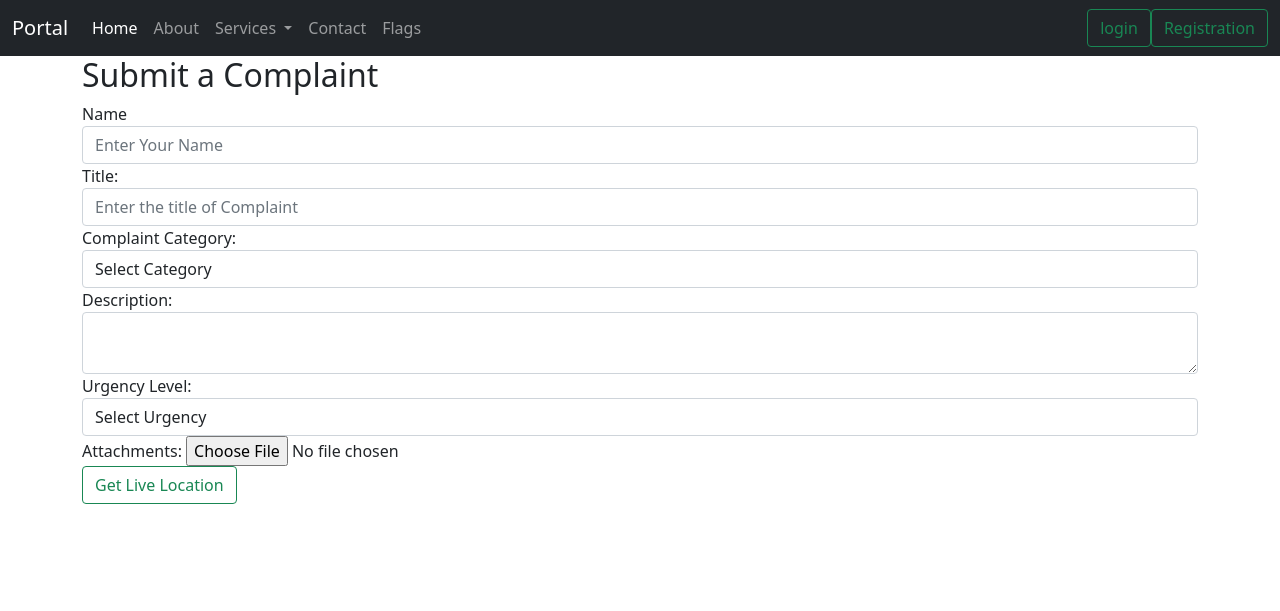
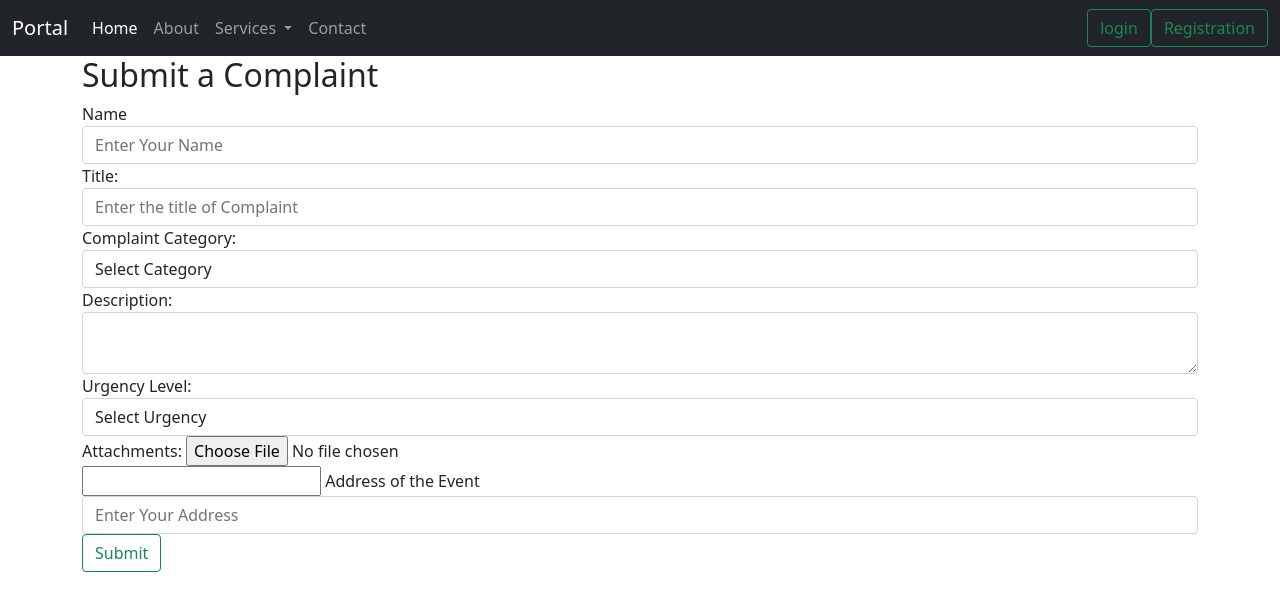
Before and after one commit to chaitanyathakare123/citizen-in-django, a Django app: page /services in a window 1280 px wide. Shown: the top 611 px of the page. Run offline with Django 5.2, Linux system fonts and the light colour scheme; some libraries are stand-ins or nearby versions.

Commit message:
changes in flags and NavBar

```diff
--- a/citizen/templates/base.html
+++ b/citizen/templates/base.html
@@ -50,14 +50,11 @@
                         </a>
                         <ul class="dropdown-menu" aria-labelledby="navbarDropdown">
                           <li><a class="dropdown-item" href=/services>Add Complaints</a></li>
-                          <li><a class="dropdown-item" href=/track>Show Other Events</a></li>
+                          <li><a class="dropdown-item" href=/flags>Show Other Events</a></li>
                         </ul>
                       </li>
                       <li class="nav-item">
                         <a class="nav-link" href=/contact>Contact</a>
-                      </li>
-                      <li class="nav-item">
-                        <a class="nav-link" href=/flags>Flags</a>
                       </li>
 
                     </ul>
--- a/citizen/templates/services.html
+++ b/citizen/templates/services.html
@@ -44,10 +44,19 @@ services
     <label for="attachments">Attachments:</label>
     <input type="file" id="attachments" name="attachments" accept="image/*, .pdf">
 </div>
-<form class="d-flex">
-<a class="btn btn-outline-success" href=/live>Get Live Location </a>
-    <a type="submit" value="Submit" >
-</form>
+<div class="form-group">
+    <input type="text" id="location">
+<script>
+      </script>
+    <label for="name">Address of the Event </label>
+    <input type="text" class="form-control" id="name" name="name" placeholder="Enter Your Address">
+
+  </div>
+<!-- <form class="d-flex">
+<a class="btn btn-outline-success" href=/live>Get Live Location </a><br></form> -->
+
+<div><a class="btn btn-outline-success" onclick="Complaint">Submit </a></div>
+
 </div>
 
 
```
Also changed, not shown: citizen/templates/flags.html (+0 -16 lines).
